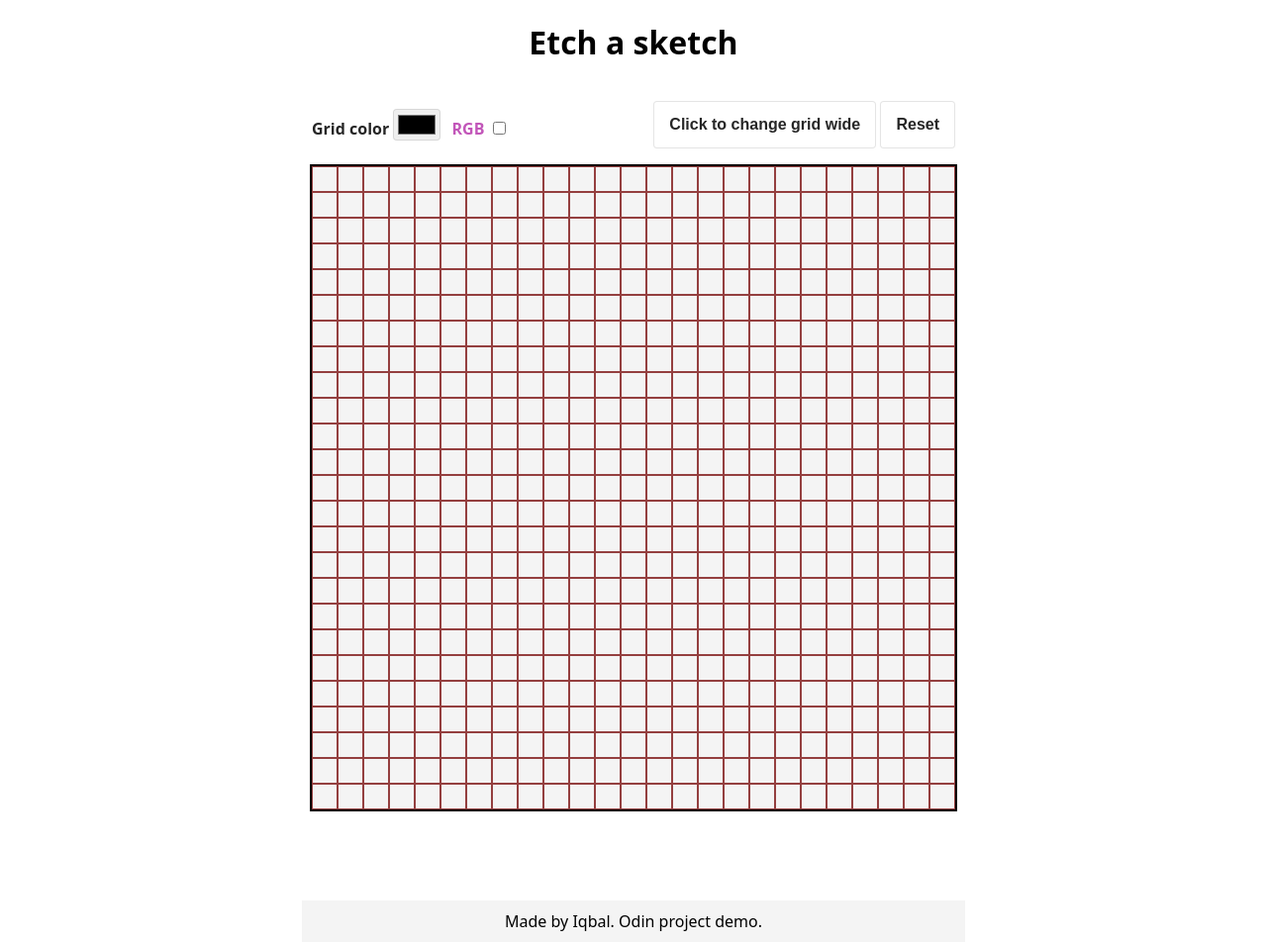
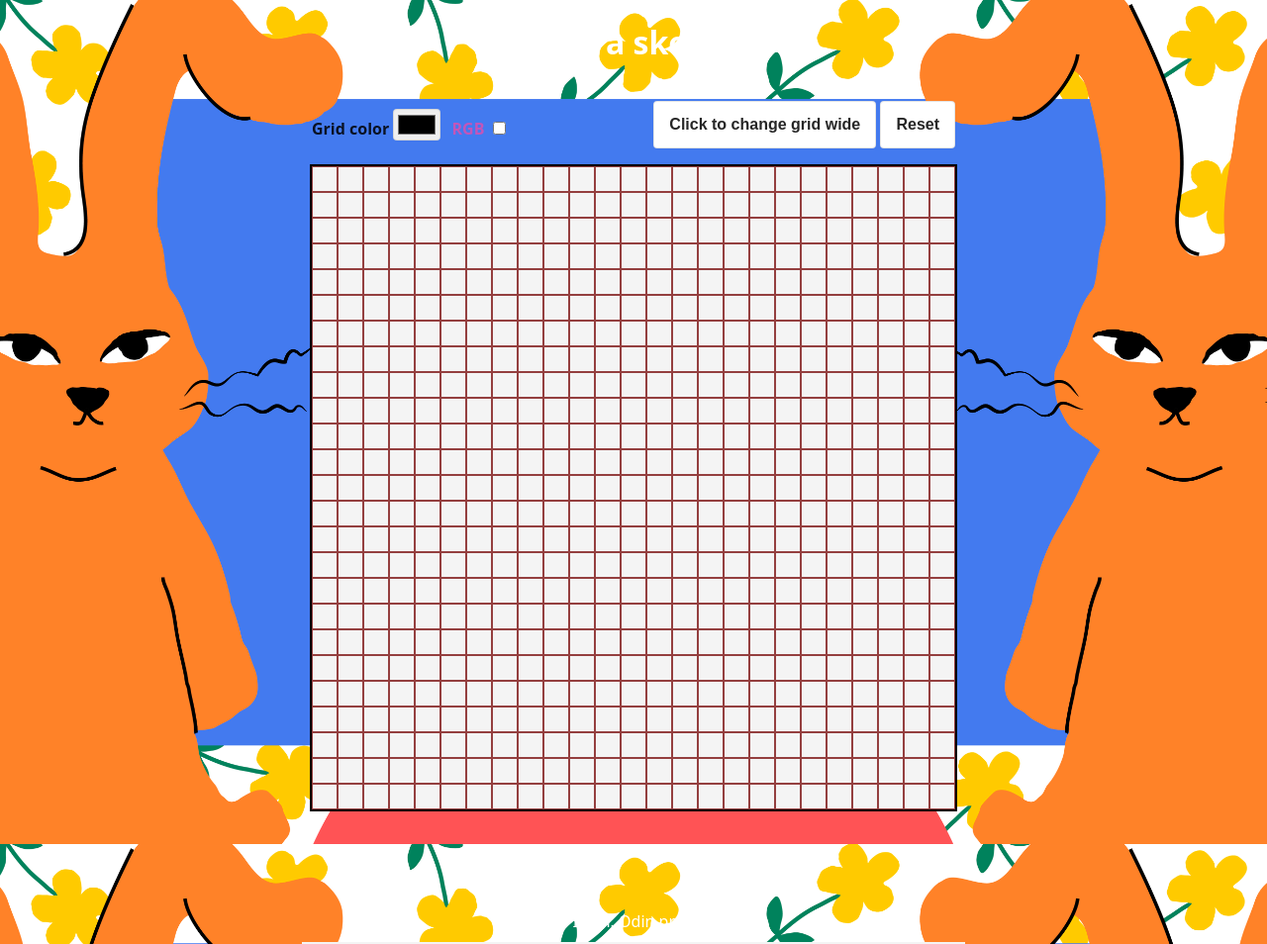
Before and after one commit to mbale014/etch-a-sketch, a plain HTML site: page index.html in a window 1280 px wide. Shown: the whole page at 99% size. Drawn offline with Linux system fonts and the light colour scheme.

Commit message:
add bg image to body and update some text

```diff
--- a/styles.css
+++ b/styles.css
@@ -6,6 +6,15 @@ body {
     align-items: center;
     justify-content: center;
     flex-direction: column;
+    background-image: url(./img/bg.jpg);
+    background-repeat: no-repeat; /* Prevents image repetition */
+    background-position: center center; /* Centers the image */
+    background-size: cover; /* Scales the image to cover the entire body */
+    background-attachment: fixed
+}
+
+h1 {
+    color: #FFFFFF;
 }
 
 .nav-menu {
@@ -87,10 +96,11 @@ button:focus {
 }
 
 .footer {
-    background-color: #f4f4f4;
+    border-bottom: 2px solid #f4f4f4;
     flex:1;
     margin-top: 90px;
     padding: 10px;
     width: 650px;
+    color: #FFFFFF;
     text-align: center;
 }
```
